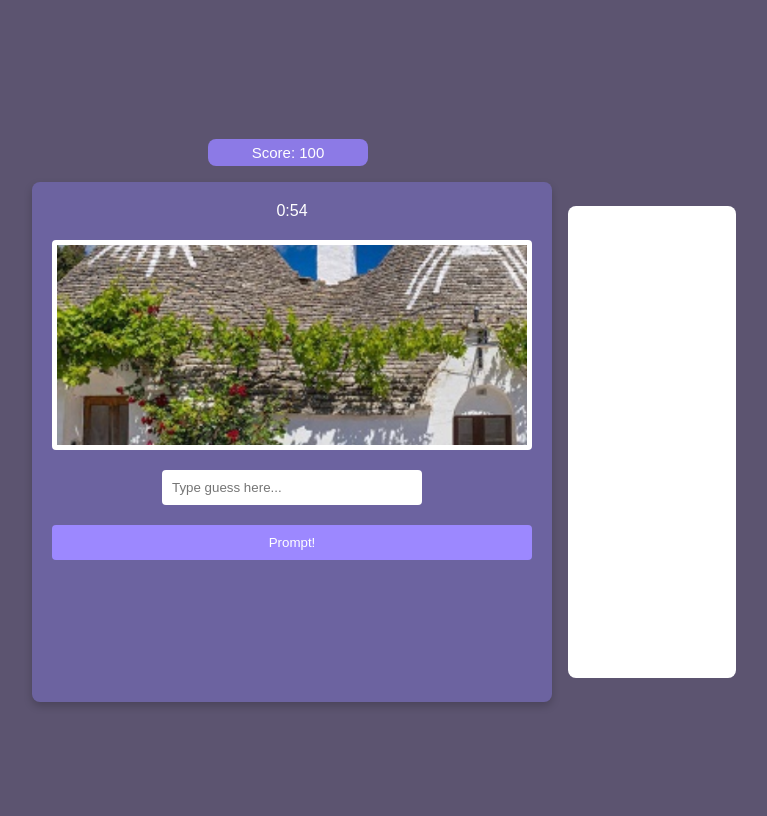
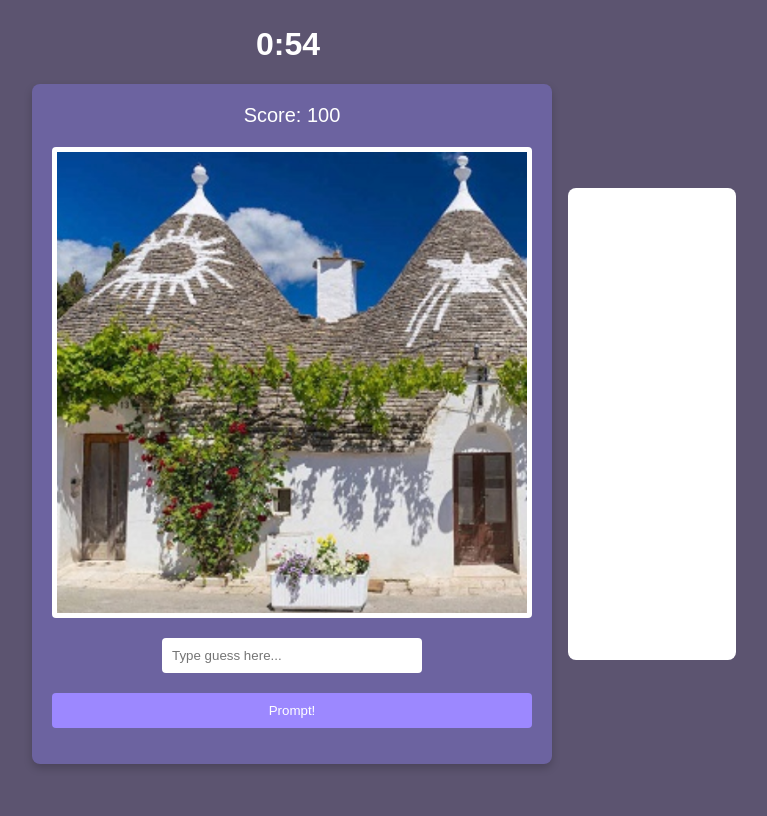
Before and after one commit to joshchen984/Promptle, a Flask app: page / in a window 1280 px wide. Shown: the whole page, without its empty margins (348-1115 px from the left). After the commit the page ends 767 px from the top, so only its background shows below. Run offline with Flask 3, Linux system fonts and the light colour scheme; parts of the project's set-up code (start-up, migrations or seed data) failed here and were passed over; some libraries are stand-ins or nearby versions.

Commit message:
Make image square

```diff
--- a/backend/app/static/style.css
+++ b/backend/app/static/style.css
@@ -1,10 +1,12 @@
-body {
+body, html {
   font-family: Arial, sans-serif;
   background-color: #5C5470;
   display: flex;
   justify-content: center;
   align-items: center;
   height: 100vh;
+  margin: 0;
+  padding: 0;
 }
 
 .h-pair {
@@ -40,25 +42,28 @@ body {
   padding: 20px;
   box-shadow: 0 4px 8px rgba(0, 0, 0, 0.2);
   text-align: center;
-  height: 60vh;
+  height: 80vh;
   width: 60vh;
 }
 
 .score {
-  background-color: #8C7AE6;
   color: white;
-  padding: 5px 20px;
-  border-radius: 8px;
-  margin-bottom: 5vh;
-  font-size: 15px;
-  text-align: center;
-  width: 15vh;
-  justify-content: left;
+  margin-bottom: 20px;
+  font-weight: 500;
+  font-size: 1.25rem;
 }
 
 .timer {
   color: white;
-  margin-bottom: 20px;
+  padding: 5px 20px;
+  border-radius: 8px;
+  margin-bottom: 15vh;
+  font-weight: 600;
+  font-size: 2rem;
+  text-align: center;
+  width: 15vh;
+  justify-content: left;
+  margin-top: -15vh;
 }
 
 .word-input {
@@ -76,7 +81,7 @@ input[type="text"] {
   background-color: white;
   border-radius: 4px;
   padding: 5px;
-  height: 200px;
+  height: 461px;
   margin-bottom: 20px;
   background-position: center center;
   justify-content: center;
--- a/backend/app/templates/game.html
+++ b/backend/app/templates/game.html
@@ -17,10 +17,10 @@
   </head>
   <body>
     <div class="game">
-      <div class="score">Score: 100</div>
+      <div class="timer">01:00</div>
       <div class="h-pair">
         <div class="game-container">
-          <div class="timer">01:00</div>
+          <div class="score">Score: 100</div>
           <div class="image-container">
             <div class="gen-img"></div>
           </div>
--- a/backend/app/views.py
+++ b/backend/app/views.py
@@ -8,6 +8,8 @@ import spacy
 from flask_pymongo import PyMongo
 import json
 from bson import json_util
+import io
+import requests
 
 from app.generate import generate_image, generate_keywords, generate_prompt
 
@@ -26,7 +28,15 @@ def generate_game():
     keywords = generate_keywords()
     prompt = generate_prompt(keywords)
     image = generate_image(prompt)
-    image = {"keywords": keywords.split(","), "prompt": prompt, "image": image}
+
+    response = requests.get(image, timeout=10)
+
+    image = {
+        "keywords": keywords.split(","),
+        "prompt": prompt,
+        "image": io.BytesIO(response.content).getvalue(),
+    }
+
     mongo.db.images.insert_one(image)
     return json.loads(json_util.dumps(image))
 
```
